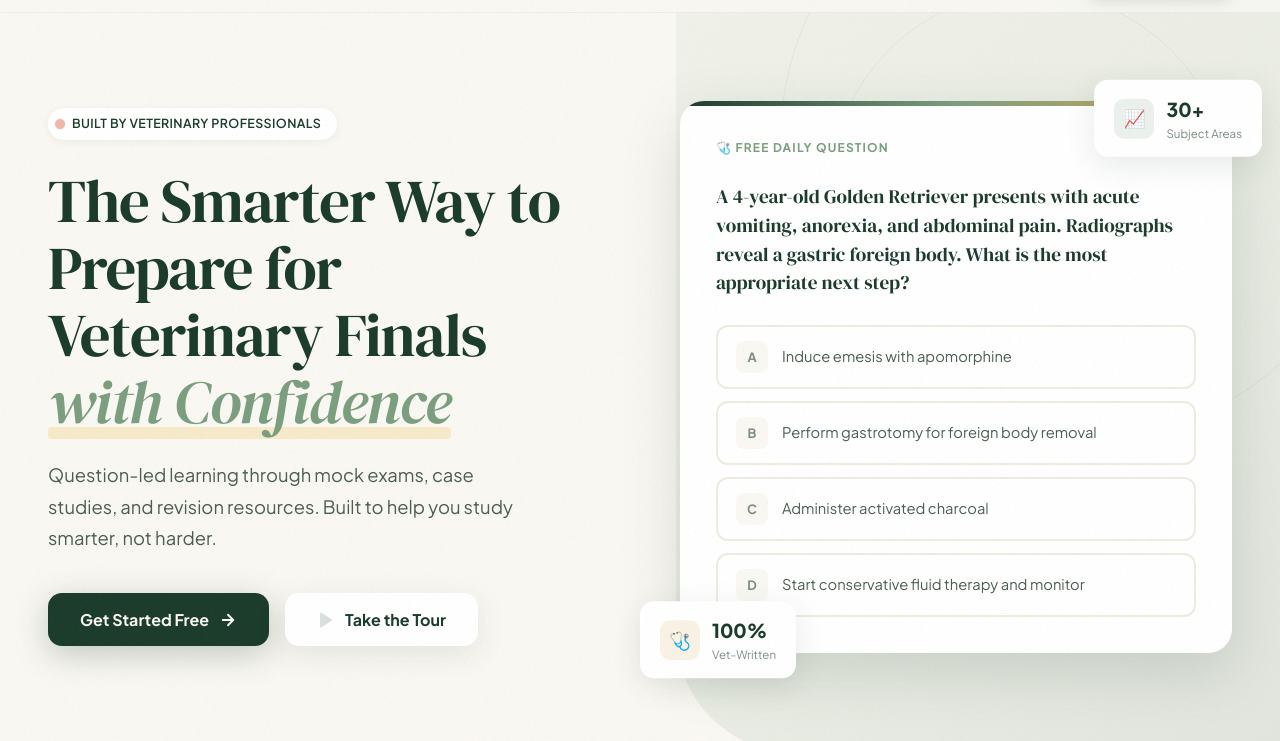
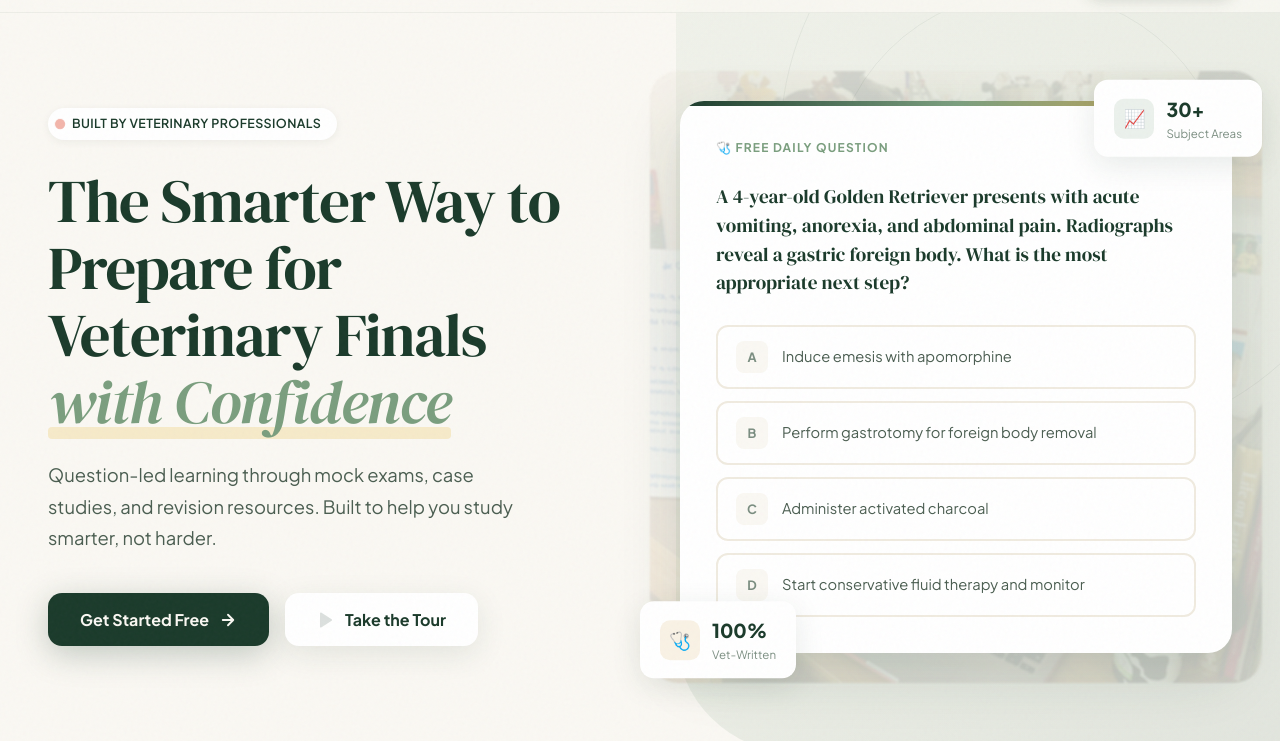
Before and after one commit to mattjowen1991-hue/vetstudyhub, a plain HTML site: page index.html in a window 1280 px wide. Shown: the part 59-800 px from the top of the page. Drawn offline with Linux system fonts and the light colour scheme.

Commit message:
style: add desk photo as low-opacity hero background

```diff
--- a/css/styles.css
+++ b/css/styles.css
@@ -324,12 +324,23 @@ nav {
   animation: fadeInUp 0.8s ease 0.15s backwards;
   position: relative;
 }
+.hero-visual::before {
+  content: '';
+  position: absolute;
+  inset: -30px;
+  background: url('../assets/images/desk-bg.jpg') center/cover no-repeat;
+  border-radius: 28px;
+  opacity: 0.12;
+  z-index: 0;
+  filter: blur(1px);
+}
 .hero-card {
   background: var(--white);
   border-radius: 24px;
   padding: 36px;
   box-shadow: var(--shadow-lg);
   position: relative;
+  z-index: 1;
   overflow: hidden;
 }
 .hero-card::before {
@@ -389,6 +400,7 @@ nav {
   box-shadow: var(--shadow-md);
   display: flex; align-items: center; gap: 12px;
   animation: float 6s ease-in-out infinite;
+  z-index: 2;
 }
 .float-stat-1 { top: -20px; right: -30px; animation-delay: 0s; }
 .float-stat-2 { bottom: -30px; left: -40px; animation-delay: 2s; }
```
Also changed, not shown: assets/images/desk-bg.jpg (added).
